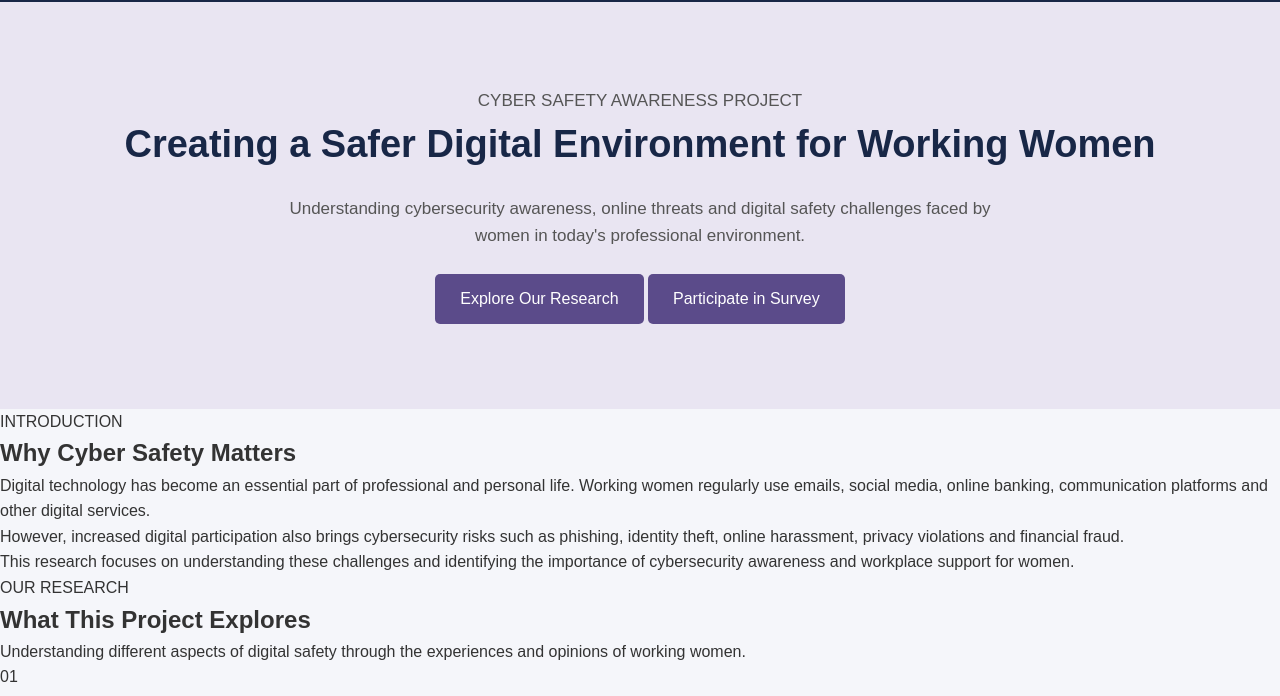
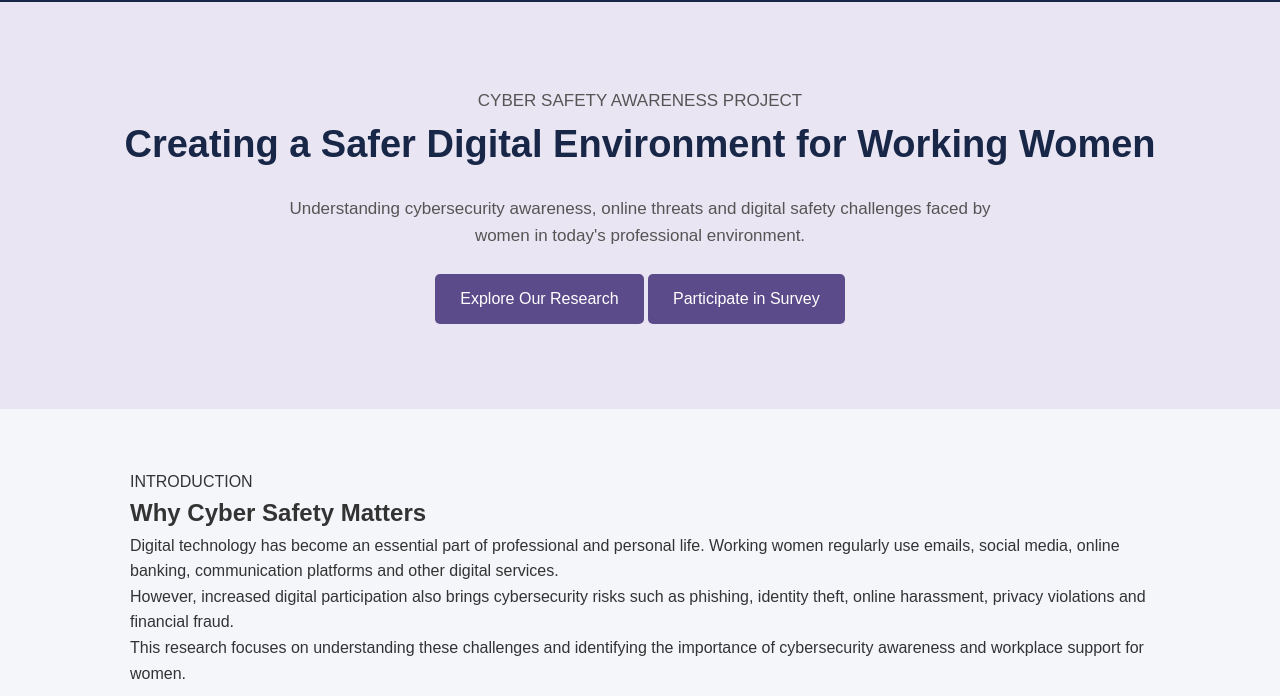
Before and after one commit to Ashtankarshweta143/working-women-cybersecurity, a plain HTML site: page index.html in a window 1280 px wide. Shown: the part 100-796 px from the top of the page. Drawn offline with Linux system fonts and the light colour scheme.

Commit message:
Update style.css

```diff
--- a/style.css
+++ b/style.css
@@ -191,3 +191,10 @@ footer {
     padding: 30px 40px;
     box-sizing: border-box;
 }
+.introduction {
+    width: 90%;
+    max-width: 1100px;
+    margin: 30px auto;
+    padding: 30px 40px;
+    box-sizing: border-box;
+}
```
